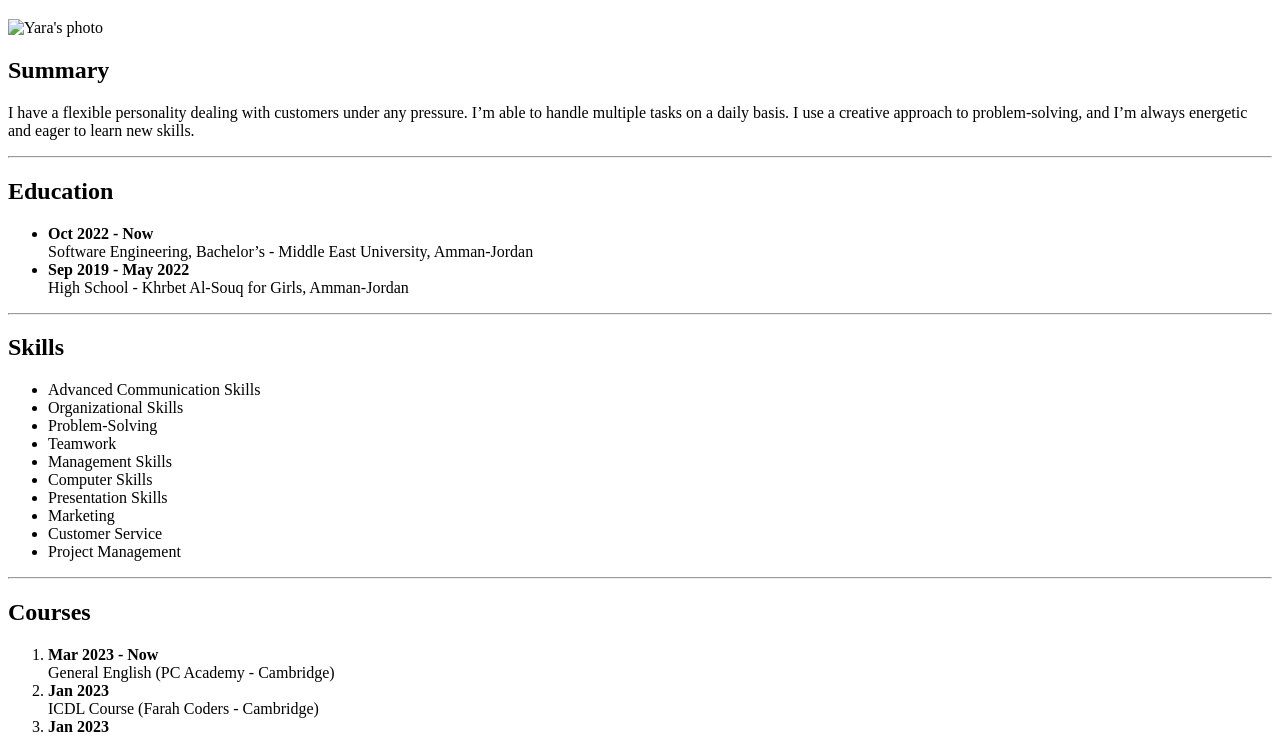
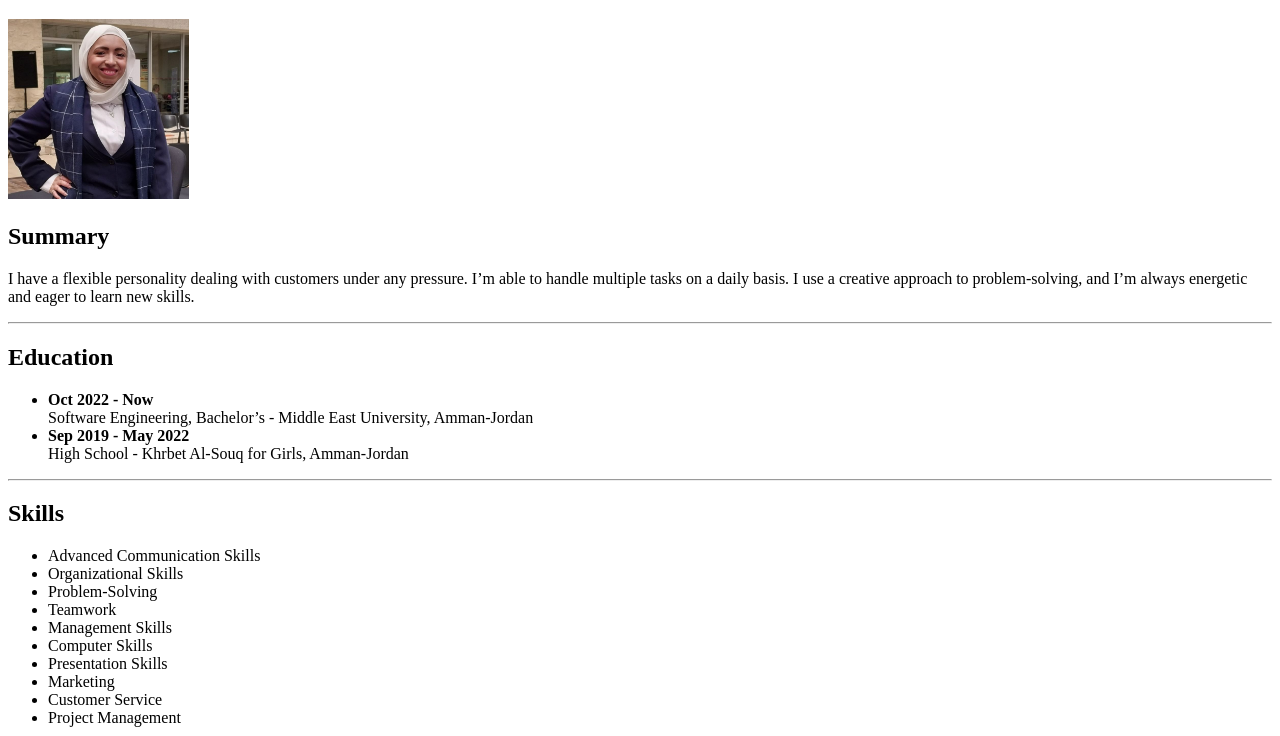
Before and after one commit to yara1saad/html-Resume, a plain HTML site: page index.html in a window 1280 px wide. Shown: the part 61-797 px from the top of the page. Drawn offline with Linux system fonts and the light colour scheme.

Commit message:
index.html

```diff
--- a/index.html
+++ b/index.html
@@ -7,7 +7,7 @@
 </head>
 <body>
     <h1>Yara Jamal Sa'd</h1>
-    <img src="زظassets/images/my-photo.jpg" height="180" alt="Yara's photo">
+    <img src="./assets/images/my-photo.jpg" height="180" alt="Yara's photo">
 
     <h2>Summary</h2>
     <p>I have a flexible personality dealing with customers under any pressure. I’m able to handle multiple tasks on a daily basis. I use a creative approach to problem-solving, and I’m always energetic and eager to learn new skills.</p>
```
